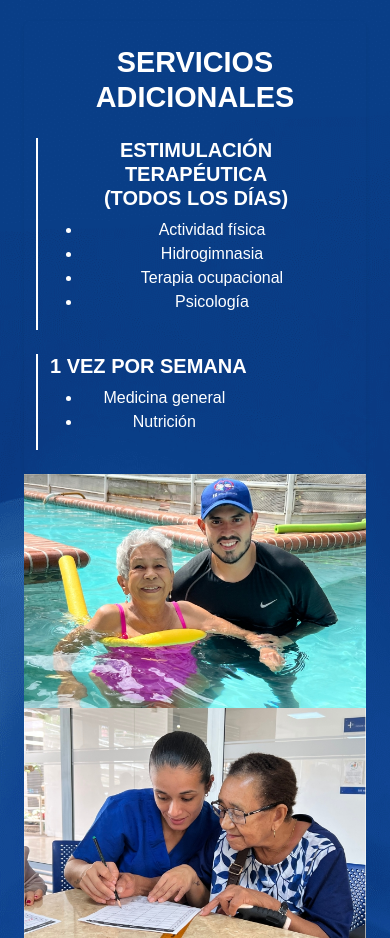
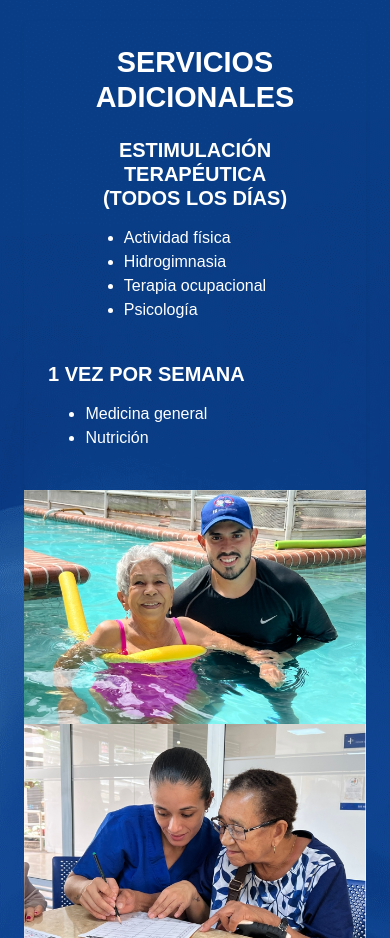
Before and after one commit to avainnova01/sanjosegerona, a website: page src/index.html in a window 390 px wide. Shown: the part 4780-5718 px from the top of the page. Drawn offline with nearby package versions, Linux system fonts and the light colour scheme; some packages are replaced by stand-ins of ours; files that its build step writes are made by us from their sources; a script that the page names is missing; a web font is replaced by a local one.

Commit message:
feat: add global SCSS styles for theme components and layout utilities

```diff
--- a/src/scss/_global.scss
+++ b/src/scss/_global.scss
@@ -129,12 +129,25 @@ p {
 
 .border-separator {
     border-left: 2px solid white;
+
+    @media (max-width: 767px) {
+        border-left: none !important;
+    }
 }
 
 .columna-derecha {
     height: 100%;
     display: flex;
     align-items: center;
+}
+
+@media (max-width: 767px) {
+    .list-section ul {
+        display: inline-block;
+        text-align: left;
+        padding-left: 1.5rem;
+        padding-right: 1.5rem; /* El padding derecho compensa el nativo izquierdo para un centro perfecto */
+    }
 }
 
 /* For md and above, add the side borders */
```
